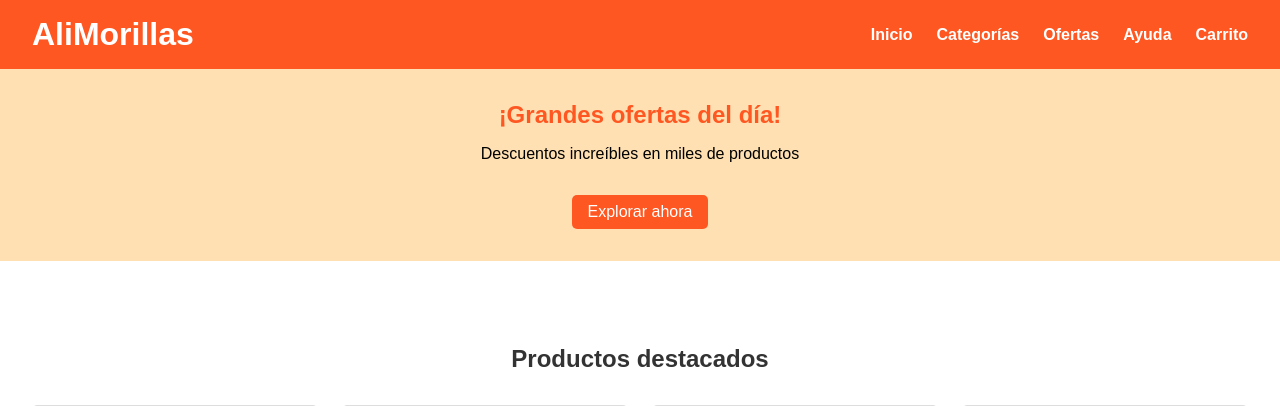
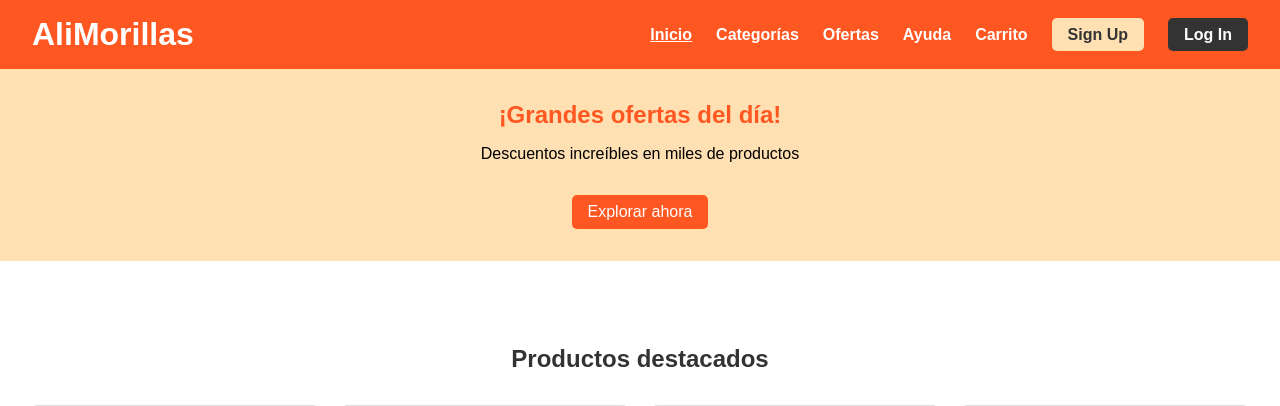
Before and after one commit to rekloyd/daw2_sm7a1_projecte_grup04, a PHP site: page / in a window 1280 px wide. Shown: the top 406 px of the page. Run offline with PHP 8.4, Linux system fonts and the light colour scheme; some libraries are stand-ins or nearby versions.

Commit message:
Nav Updated (added features)

```diff
--- a/apl/index.html
+++ b/apl/index.html
@@ -13,11 +13,14 @@
         </div>
         <nav>
             <ul class="nav-links">
-                <li><a href="#">Inicio</a></li>
+                <li><a href="index.html" style="text-decoration: underline;">Inicio</a></li>
                 <li><a href="#">Categorías</a></li>
                 <li><a href="#">Ofertas</a></li>
                 <li><a href="#">Ayuda</a></li>
                 <li><a href="#">Carrito</a></li>
+                <li><a href="signup.html" class="sign-up" style="color: #333;">Sign Up</a></li>
+                <li><a href="login.html" class="log-in">Log In</a></li>
+
             </ul>
         </nav>
     </header>
--- a/apl/styles.css
+++ b/apl/styles.css
@@ -1,4 +1,4 @@
-/* styles.css */
+/* General */
 
 body {
     font-family: Arial, sans-serif;
@@ -116,3 +116,18 @@ footer {
     padding: 1rem;
     margin-top: 2rem;
 }
+
+/*Botones*/
+
+.sign-up{
+    background-color: #FFE0B2;
+    padding: 8px 16px;
+    border-radius: 5px;
+    color: #333;
+}
+
+.log-in{
+    background-color: #333;
+    padding: 8px 16px;
+    border-radius: 5px;
+}
```
Also changed, not shown: apl/imatges/login-icon.png (added).
